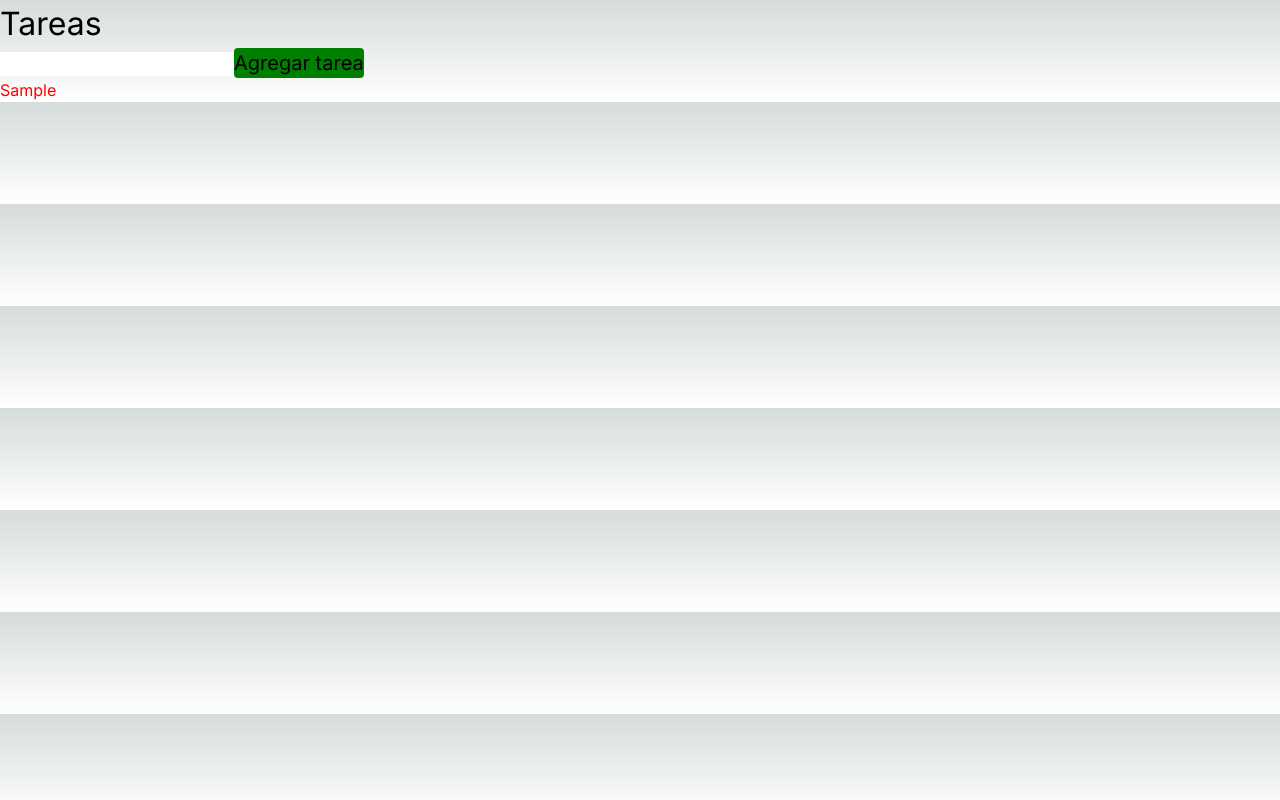
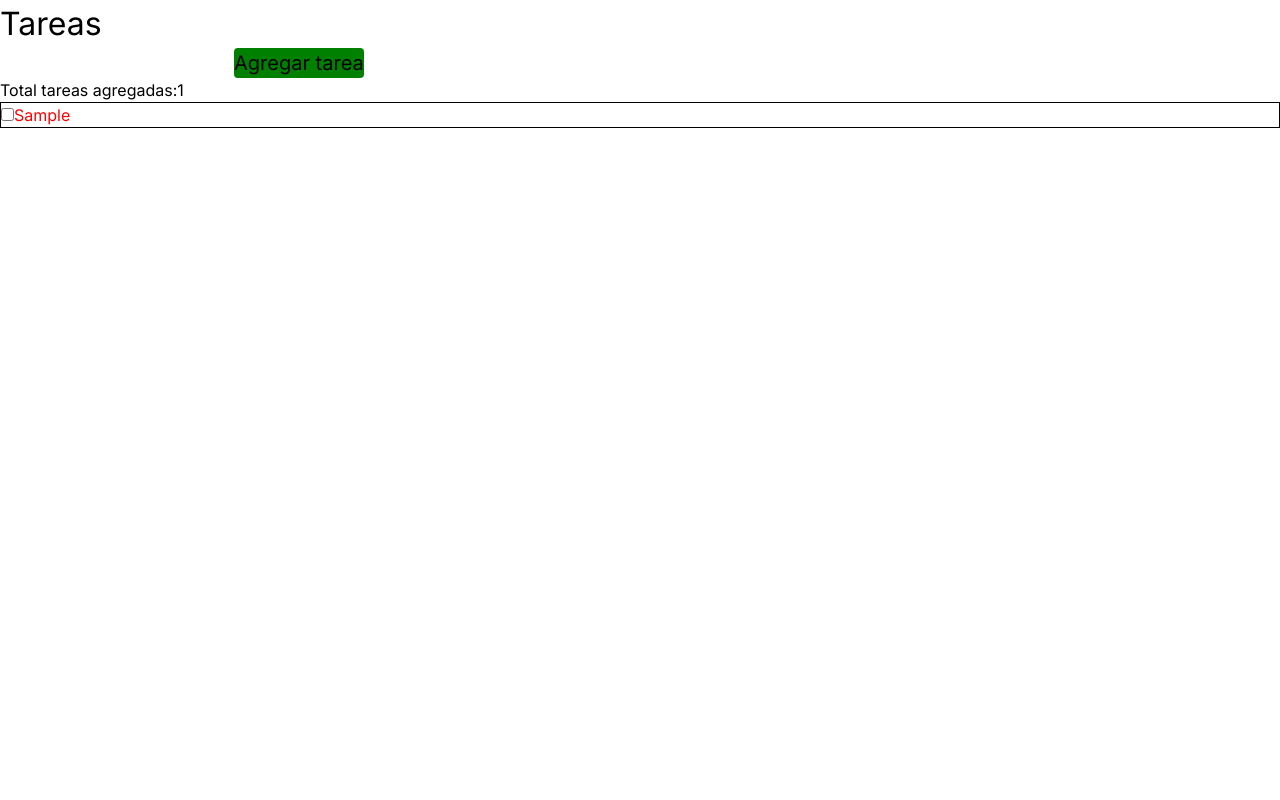
Before and after one commit to franciscolinares/APP-DTD, a Next.js app: page /proyecto in a window 1280 px wide. Both pictures are taken after typing "Sample" into the empty fields and a click on the button "Agregar tarea". Built offline with nearby package versions, Linux system fonts and the light colour scheme.

Commit message:
se agrego check box y contador

```diff
--- a/app/globals.css
+++ b/app/globals.css
@@ -21,7 +21,7 @@ body {
   background: linear-gradient(
       to bottom,
       transparent,
-      rgb(var(--background-end-rgb))
+      /*rgb(var(--background-end-rgb))*/
     )
     rgb(var(--background-start-rgb));
 }
--- a/app/proyecto/Items.tsx
+++ b/app/proyecto/Items.tsx
@@ -2,6 +2,6 @@ import React  from 'react';
 
 export default function item(tarea){
   return(
-          <li key={tarea.item.id}>{tarea.item.name}</li>
+        <li  key={tarea.item.id}><input type="checkbox"/>{tarea.item.name}</li>
     );
 }
--- a/app/proyecto/page.tsx
+++ b/app/proyecto/page.tsx
@@ -3,6 +3,7 @@ import React, { useState } from 'react';
 import Tareas  from './tareas';
 
 let nextId=0;
+var contador= 0;
 
 export default function List() {
   const [name, setName] = useState('');
@@ -10,7 +11,7 @@ export default function List() {
 
   return(
     <>
-      <h1 style={{color:'black', fontSize:'32px'}}>Tareas</h1>
+      <h1 style={{color:'black', fontSize:'32px', border:'none', borderRadius:'4px'}}>Tareas</h1>
       <input
         value={name}
         onChange={e => setName(e.target.value)}
@@ -26,10 +27,18 @@ export default function List() {
               { id: nextId++, name: name }
             ]
           );
+          contador++
           setName('');
 
       }}>Agregar tarea</button>
-        <Tareas Listado={tareas}/>
+        <h1>Total tareas agregadas:{contador} </h1>
+        <form>
+          <label  className="row">
+            <div className="col-md-3" style={{border: '1px solid black'}}>
+              <Tareas Listado={tareas}/>
+            </div>
+          </label>
+        </form>
     </>
   );
 }
--- a/app/proyecto/tareas.tsx
+++ b/app/proyecto/tareas.tsx
@@ -1,12 +1,10 @@
 import React, { useState }  from 'react';
 import Items from './Items';
 
-//const [tareas, setTarea] = useState([]);
 export default function Listado(tareas){
   return(
      <ul style={{color:'red'}}>
           {tareas.Listado.map(tarea => (
-          /*<li key={tarea.id}>{tarea.name}</li>*/
           <Items item={tarea}/>
         ))}
       </ul>
```
